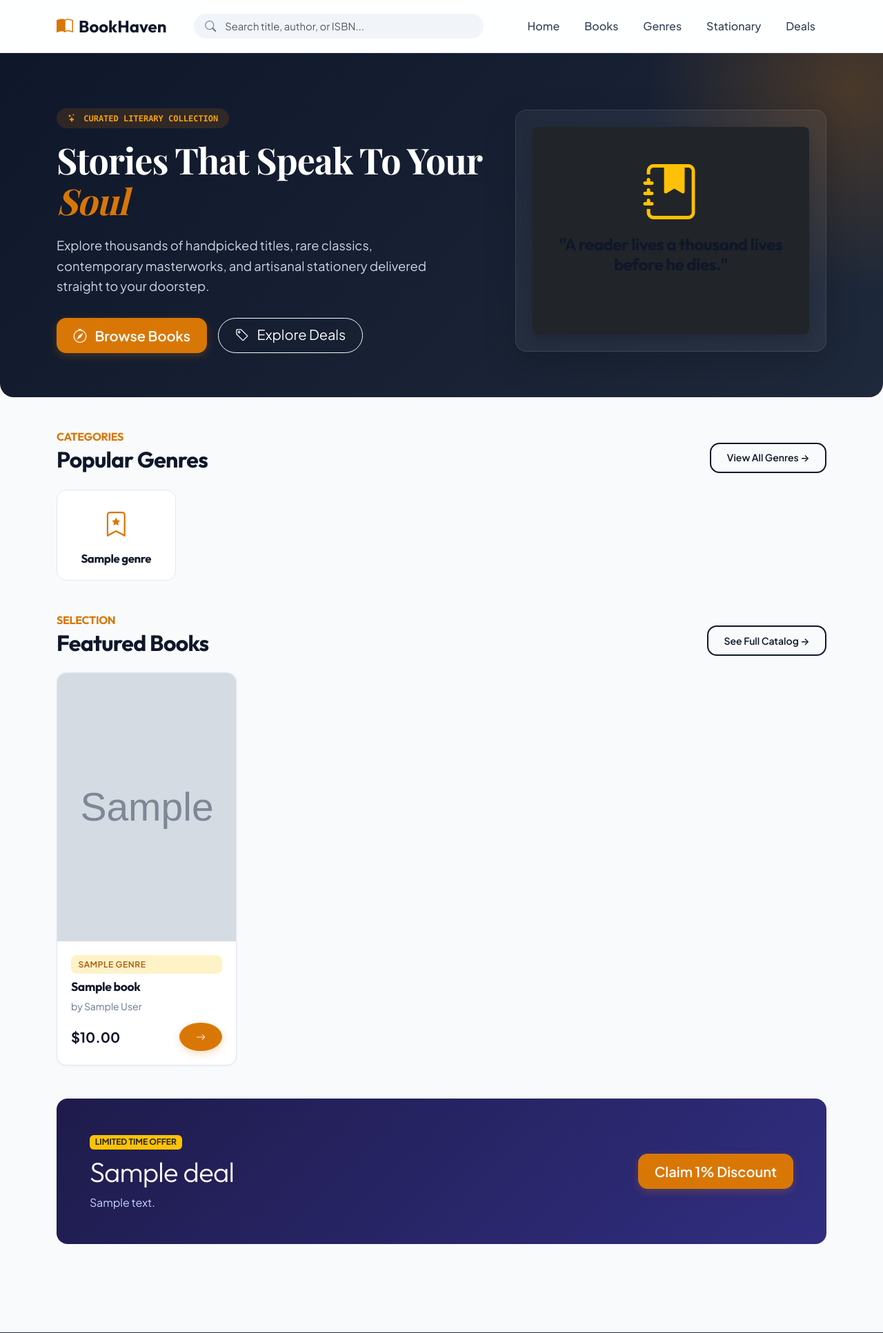
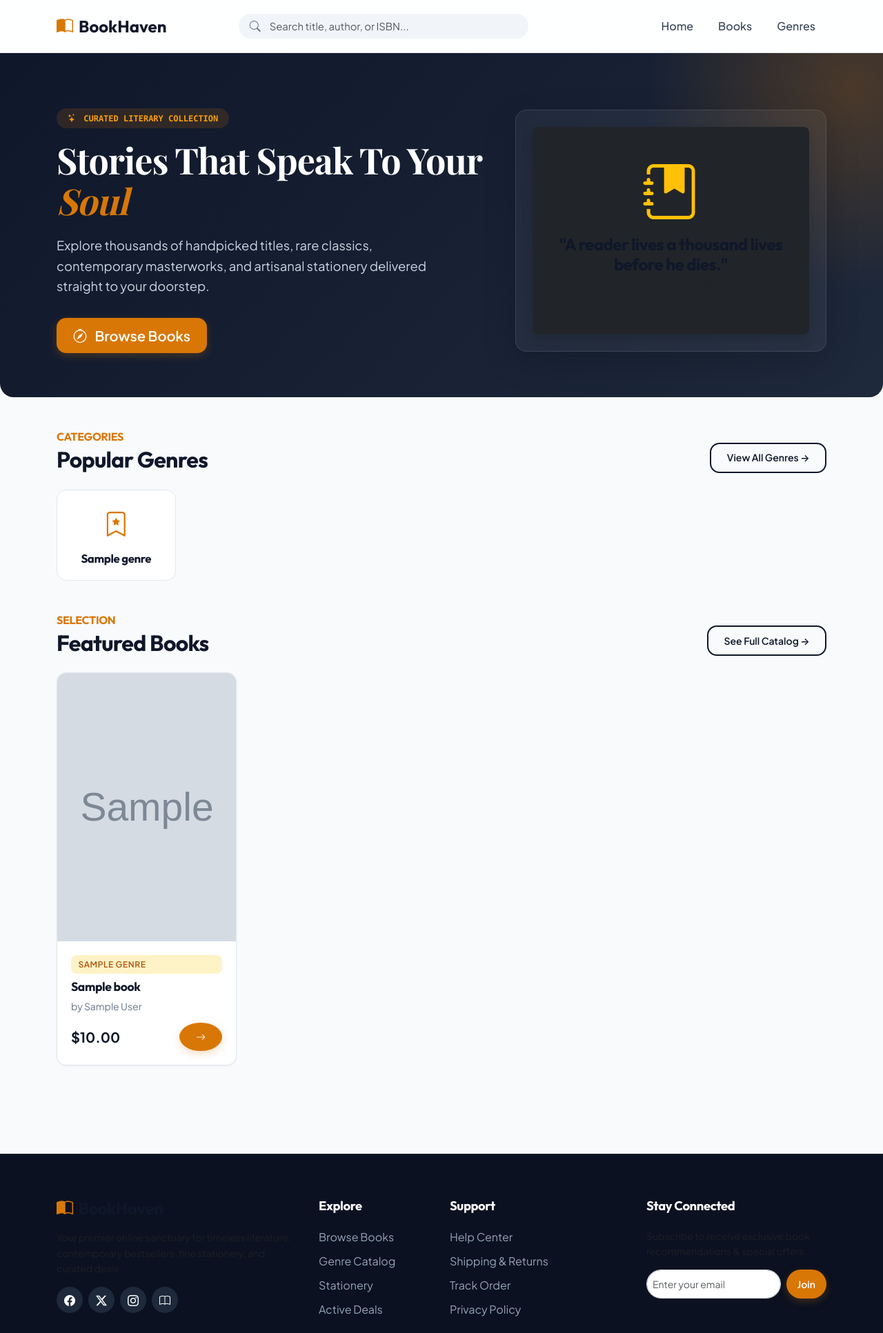
Before and after one commit to munibashami07-oss/Onlinebookstore, a Python web app: template templates/home.html in a window 1280 px wide. Shown: the top 1933 px of the page at 69% size. Run offline with Jinja, Linux system fonts and the light colour scheme; the template is opened without the code that fills it: most values are stand-ins (such as "Sample title", 1, 10 or a date in 2020); grey boxes marked "Sample" are stand-in pictures; some web fonts are replaced.

Commit message:
changes in home page

```diff
--- a/templates/home.html
+++ b/templates/home.html
@@ -21,9 +21,9 @@
           <a href="/books" class="btn btn-accent btn-lg px-4">
             <i class="bi bi-compass me-2"></i> Browse Books
           </a>
-          <a href="/deals" class="btn btn-outline-light btn-lg px-4 rounded-pill">
+          <!-- <a href="/deals" class="btn btn-outline-light btn-lg px-4 rounded-pill">
             <i class="bi bi-tag me-2"></i> Explore Deals
-          </a>
+          </a> -->
         </div>
       </div>
       <div class="col-lg-5 text-center d-none d-lg-block">
@@ -119,7 +119,7 @@
   </section>
 
   <!-- Featured Deals -->
-  {% if deals %}
+  <!-- {% if deals %}
   <section class="mb-5">
     <div class="p-4 p-md-5 rounded-4 text-white" style="background: linear-gradient(135deg, #1e1b4b 0%, #312e81 100%);">
       <div class="row align-items-center">
@@ -135,7 +135,7 @@
         </div>
       </div>
     </div>
-  </section>
+  </section> -->
   {% endif %}
 </div>
 {% endblock %}
--- a/templates/navbar.html
+++ b/templates/navbar.html
@@ -29,12 +29,12 @@
         <li class="nav-item">
           <a class="nav-link {% if active_page == 'genres' %}active{% endif %}" href="/genres">Genres</a>
         </li>
-        <li class="nav-item">
+        <!-- <li class="nav-item">
           <a class="nav-link {% if active_page == 'stationary' %}active{% endif %}" href="/stationary">Stationary</a>
         </li>
         <li class="nav-item">
           <a class="nav-link {% if active_page == 'deals' %}active{% endif %}" href="/deals">Deals</a>
-        </li>
+        </li> -->
       </ul>
     </div>
   </div>
```
